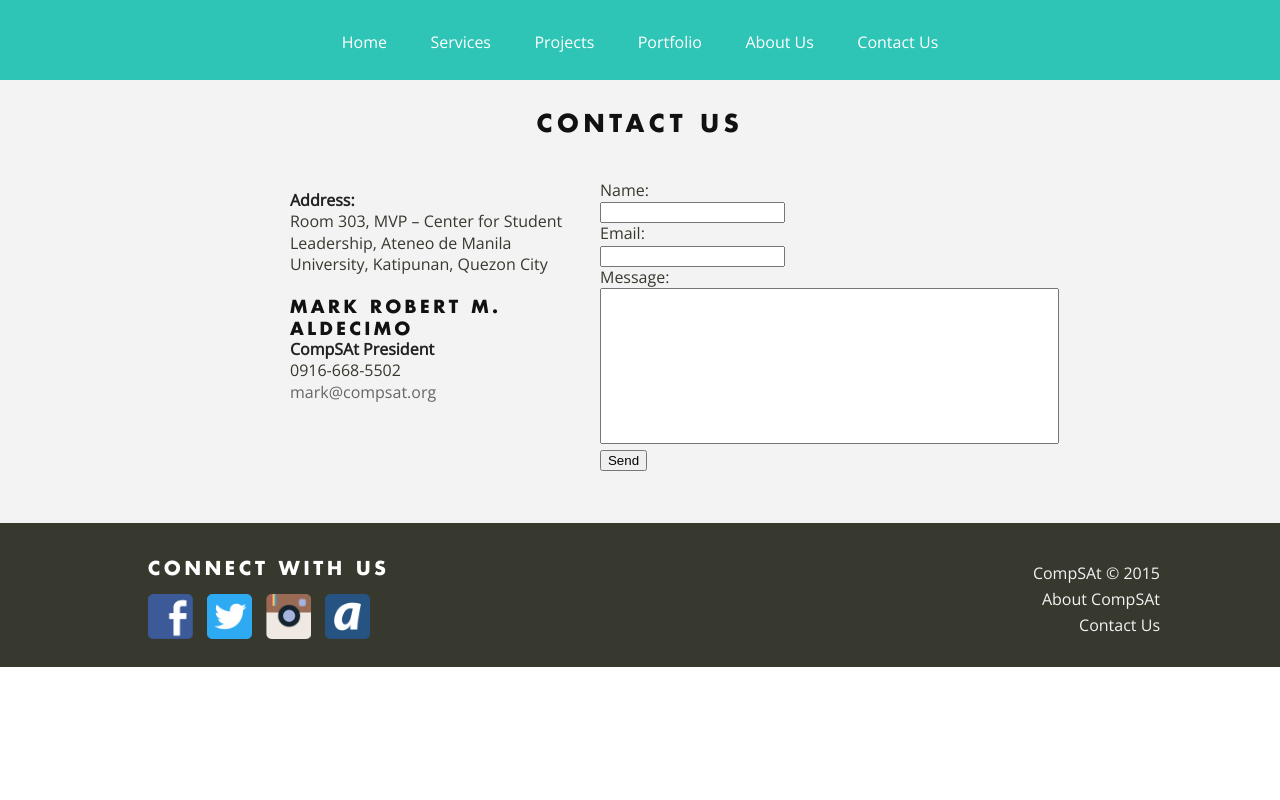
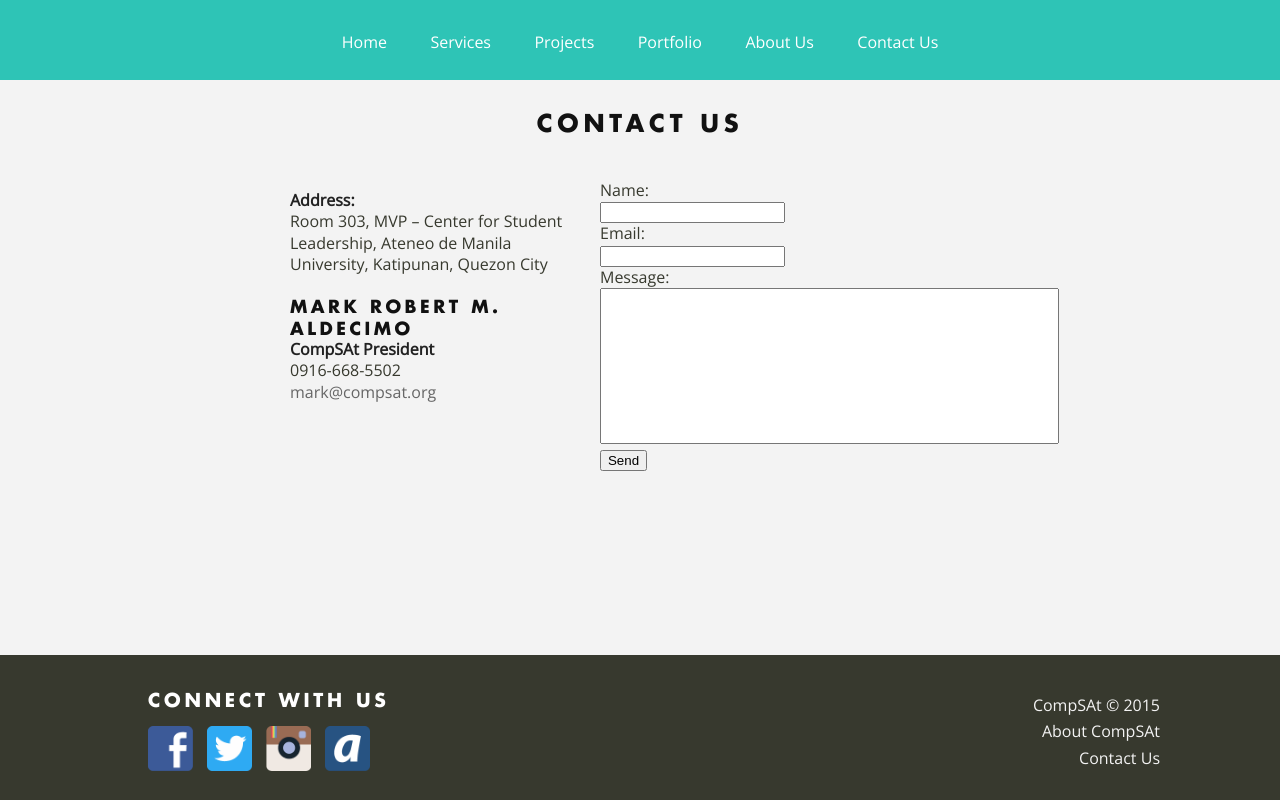
Before and after one commit to RIanDeLaCruz/CompSite2015-2016, a PHP site: page /contactus.php in a window 1280 px wide. Run offline with PHP 8.4, Linux system fonts and the light colour scheme; some libraries are stand-ins or nearby versions.

Commit message:
Fix sticky footer problem

```diff
--- a/contactus.php
+++ b/contactus.php
@@ -53,6 +53,7 @@
 						</form>
 					</div>
 				</div>
+			<div class="push"></div>
 			</div>
 		</header>
 		<!-- <main id="main"></main> -->
--- a/css/style.css
+++ b/css/style.css
@@ -28,7 +28,6 @@ h1, p {
 
 footer {
 	position: relative;
-	bottom: 0;
 	height: 7.8em;
 	background-color: #37392E;
 	color: #F3F3F3;
@@ -84,7 +83,6 @@ nav {
 }
 
 	#head_content {
-		/*min-height: 80vh;*/
 		margin: 80px 0 0 0;
 		/*padding: 0;*/
 		background-color: #2EC4B6;
@@ -330,6 +328,10 @@ textarea {
 	display: block;
 	text-align: center;
 }
+
+/*#head_content, #main {
+	height: calc(100vh - 100px);
+}*/
 
 .content_div {
 	padding: 2em 0 0;
@@ -870,6 +872,21 @@ div#head_content.home {
 	margin-bottom: 5%;
 }
 
+/* Sticky Footer */
+body {
+	display: flex;
+	min-height: 100vh;
+	flex-direction: column;
+}
+
+#header, #head_content, #main {
+	flex: 1;
+}
+
+#header {
+	background-color: #F3F3F3;
+}
+
 /*
  * ----------------
  * Menu Toggle Style
```
